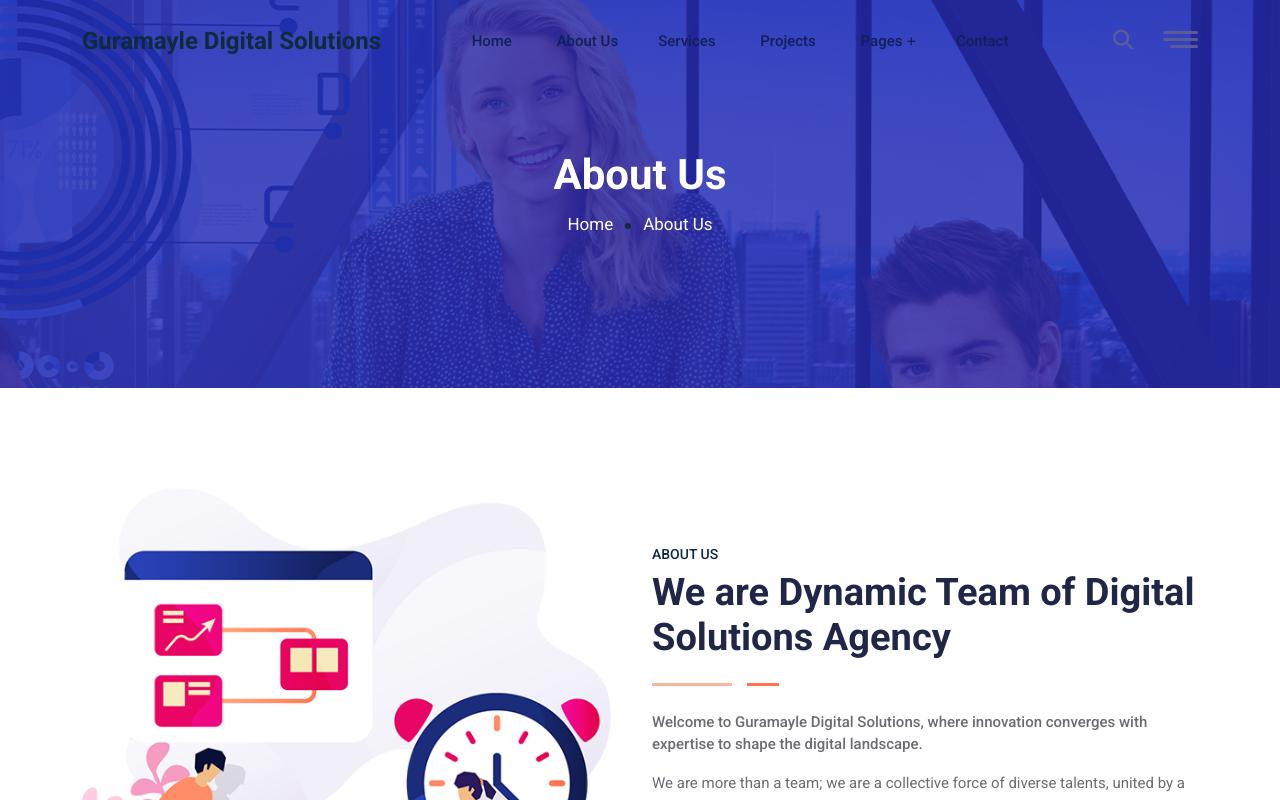
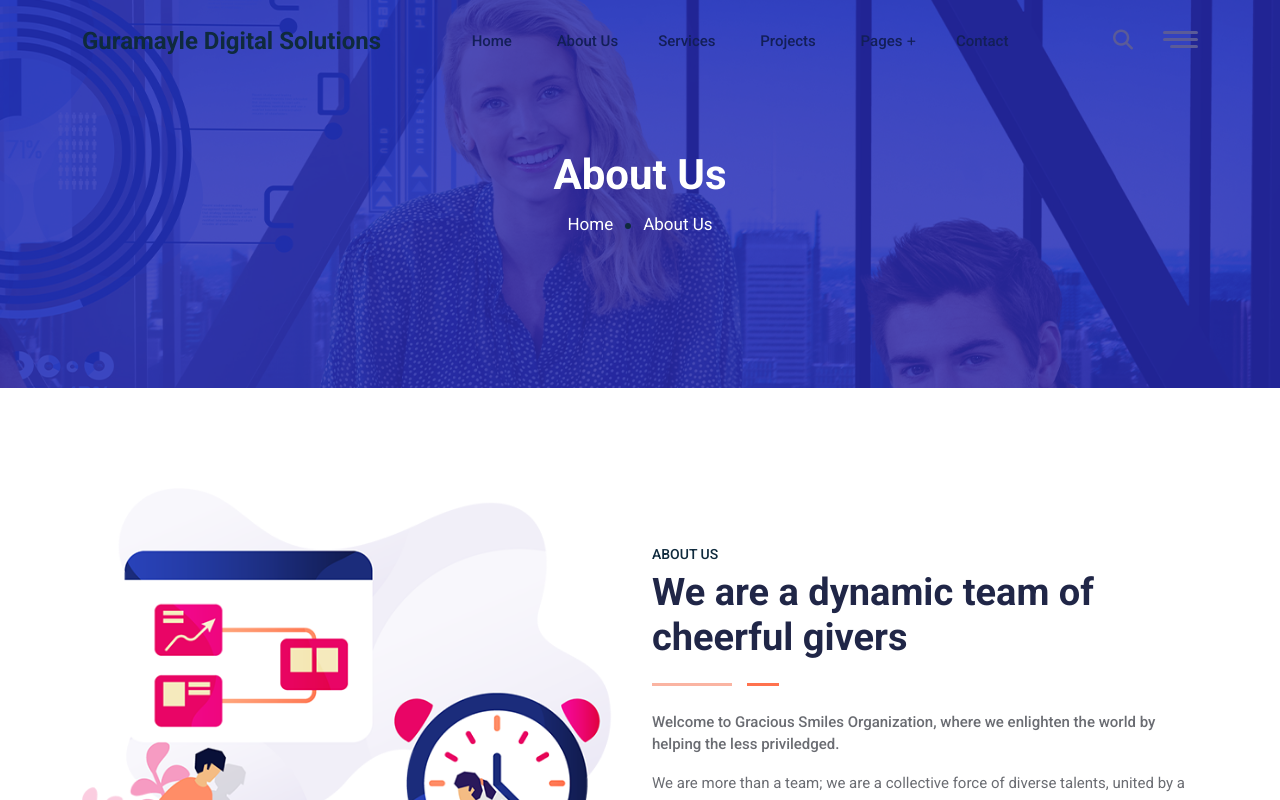
Before and after one commit to Kidd254/Gracious_Smile_Website, a Next.js app: page /about-us in a window 1280 px wide. Shown: the top 800 px of the page. Built offline with nearby package versions, Linux system fonts and the light colour scheme.

Commit message:
Add an about section

```diff
--- a/components/AboutUs/AboutContent.js
+++ b/components/AboutUs/AboutContent.js
@@ -15,9 +15,9 @@ const AboutContent = () => {
             <div className="col-lg-6 col-md-12">
               <div className="about-area-content">
                 <span>About Us</span>
-                <h3>We are Dynamic Team of Digital Solutions Agency</h3>
+                <h3>We are a dynamic team of cheerful givers</h3>
                 <strong>
-                Welcome to Guramayle Digital Solutions, where innovation converges with expertise to shape the digital landscape.
+                Welcome to Gracious Smiles Organization, where we enlighten the world by helping the less priviledged.
                 </strong>
                 <p>
                 We are more than a team; we are a collective force of diverse talents, united by a passion for crafting impactful digital experiences.
@@ -31,10 +31,10 @@ const AboutContent = () => {
                 <div className="col-lg-6 col-6 col--6">
                   <div className="single-fun-facts">
                     <h3>
-                      1,165
+                      12
                       <span className="sign-icon">+</span>
                     </h3>
-                    <p>Project Completed</p>
+                    <p>Events Attended</p>
                   </div>
                 </div>
 
@@ -44,7 +44,7 @@ const AboutContent = () => {
                       2,665
                       <span className="sign-icon">+</span>
                     </h3>
-                    <p>Satisfied Clients</p>
+                    <p>Satisfied People</p>
                   </div>
                 </div>
               </div> */}
```
